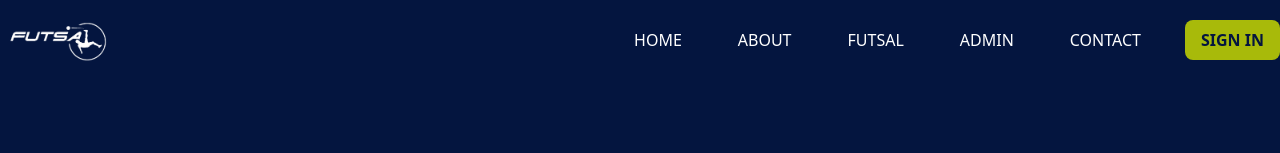
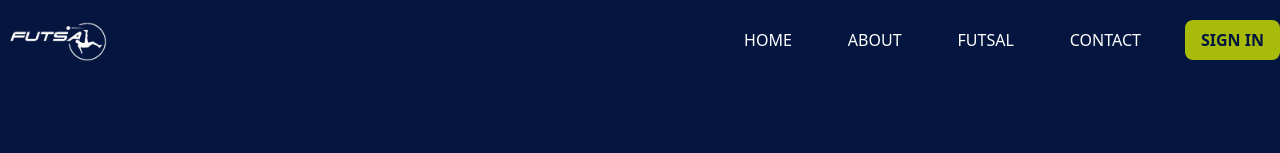
Before and after one commit to Seesonn/FutsalBookingSystem, a React (Vite) app: page / in a window 1280 px wide. Shown: the top 153 px of the page. Built offline with nearby package versions, Linux system fonts and the light colour scheme.

Commit message:
Update Navigation.jsx

```diff
--- a/src/project/Navigation.jsx
+++ b/src/project/Navigation.jsx
@@ -36,7 +36,6 @@ const Navigation = () => {
         <Link to="/" className="hover:text-[#40fe90] py-3 px-3 w-full md:w-auto text-white transition-colors duration-200">HOME</Link>
         <Link to="/about" className="hover:text-[#40fe90] py-3 px-3 w-full md:w-auto text-white transition-colors duration-200">ABOUT</Link>
         <Link to="/futsal-venues" className="hover:text-[#40fe90] py-3 px-3 w-full md:w-auto text-white transition-colors duration-200">FUTSAL</Link>
-        <Link to="/admin" className="hover:text-[#40fe90] py-3 px-3 w-full md:w-auto text-white transition-colors duration-200">ADMIN</Link>
         <Link to="/contact" className="hover:text-[#40fe90] py-3 px-3 w-full md:w-auto text-white transition-colors duration-200">CONTACT</Link>
        <Link to="/login"><button className="bg-[#A8BA0A] text-[#04153F] px-4 py-2 rounded-lg font-semibold hover:bg-[#bbe000a0] hover:text-white transition-colors duration-200 w-full md:w-auto">
           SIGN IN
```
